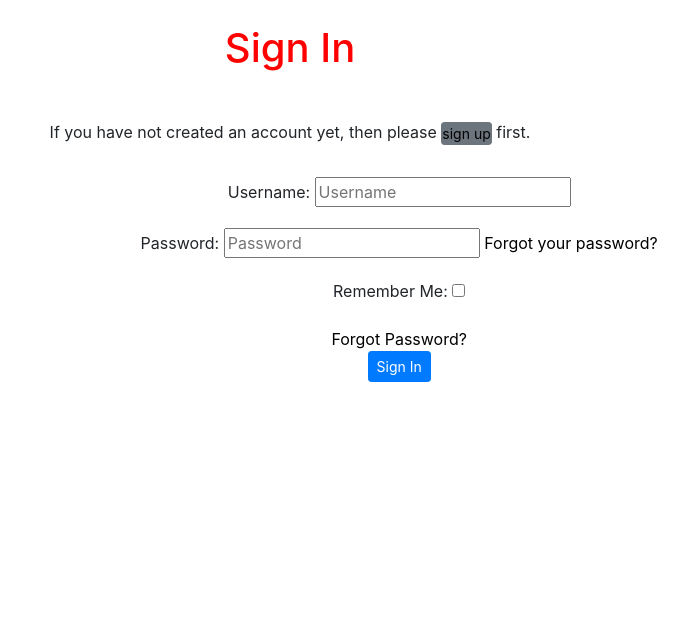
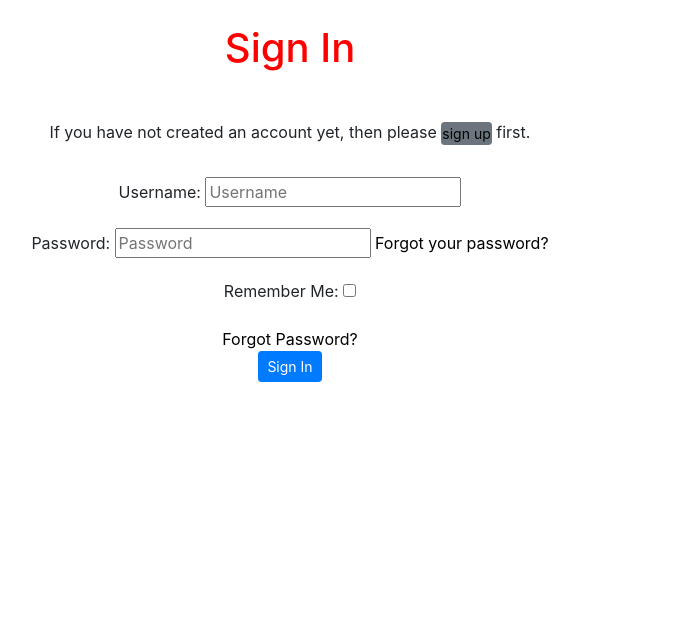
Before and after one commit to bezabu/bb-gp-pp4-part, a Django app: page /accounts/login/ in a window 1280 px wide. Shown: the part 56-694 px from the top of the page, without its empty margins (350-1038 px from the left). Run offline with Django 4.2, Linux system fonts and the light colour scheme; some libraries are stand-ins or nearby versions.

Commit message:
Fix login template styling to center message

```diff
--- a/templates/account/login.html
+++ b/templates/account/login.html
@@ -14,8 +14,8 @@
 
 <div class="container-fluid"></div>
 
-<div class="row">
-  <div class="col-md-8 mt-3 offset-md-2">
+<div class="row justify-content-center">
+  <div class="col-md-8 mt-3">
 
 
 <p class="text-center mt-4">{% blocktrans %}If you have not created an account yet, then please
@@ -24,7 +24,7 @@
 </div>
 
   <div class="row justify-content-center">
-    <div class="col-md-8 mt-3 offset-md-2">
+    <div class="col-md-8 mt-3">
       <div class="row justify-content-center">
 <div class="form-group text-center">
 
```
